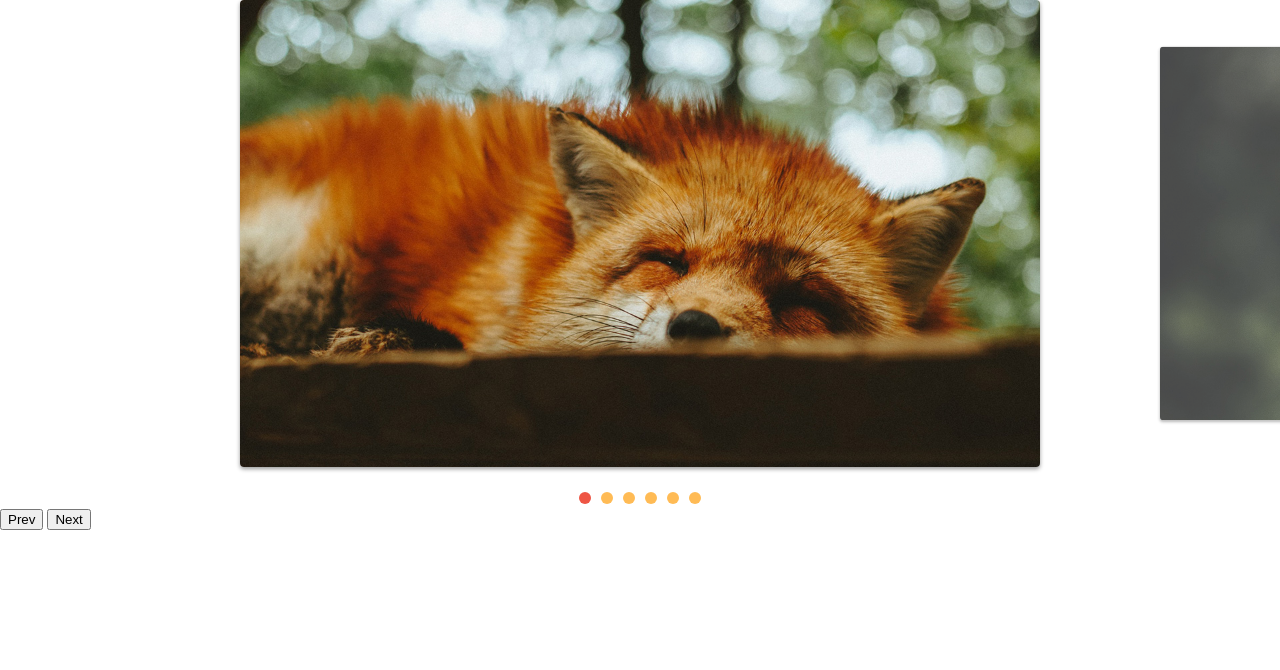
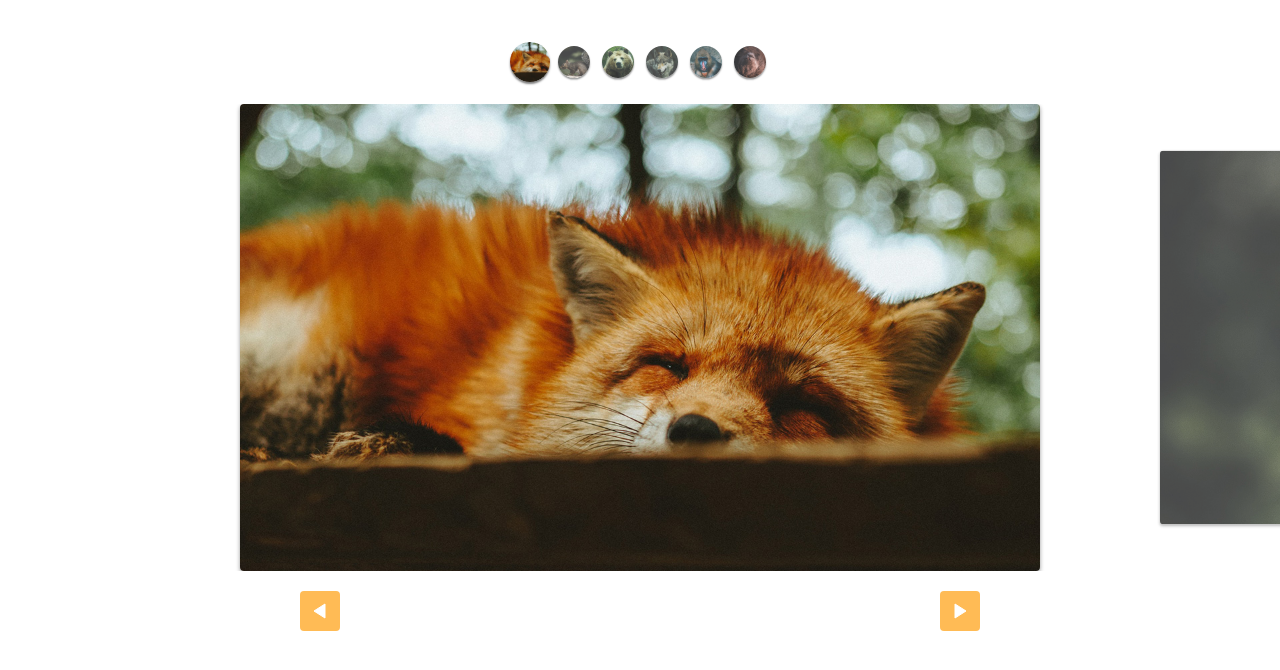
Before and after one commit to djanesoares/projetocomslides, a plain HTML site: page index.html in a window 1280 px wide. Drawn offline with Linux system fonts and the light colour scheme.

Commit message:
custom-controls estilizados

```diff
--- a/css/style.css
+++ b/css/style.css
@@ -65,3 +65,48 @@ img {
 [data-control='slide'] li.active a, [data-control='slide'] li a:hover  {
   background: #E54;
 }
+
+.custom-controls{
+  display: flex;
+  justify-content: center;
+  margin-top: 40px;
+  flex-wrap: wrap;
+  margin-bottom: 20px;
+  transition: .3s;
+}
+.custom-controls li{
+  opacity: .8;
+  transform: scale(.8);
+  width: 40px;
+  height: 40px;
+  border-radius: 50%;
+  overflow: hidden;
+  margin: 2px;
+  box-shadow: 0 2px 2px rgba(0,0,0,.5);
+
+}
+
+.custom-controls li.active{
+  opacity: 1;
+  transform: scale(1);
+}
+
+.arrow-nav {
+  display: flex;
+  justify-content: space-around;
+  margin: 20px 0;
+}
+
+.arrow-nav button {
+  cursor: pointer;
+  border: none;
+  border-radius: 4px;
+  color: white;
+  width: 40px;
+  height: 40px;
+  background: #FB5 url('../img/arrow.svg') center center no-repeat;
+}
+
+.arrow-nav button.prev {
+  transform: rotate(-180deg);
+}
--- a/index.html
+++ b/index.html
@@ -9,6 +9,14 @@
 </head>
 
 <body>
+  <ul class="custom-controls">
+    <li><img src="img/foto1-thumb.jpg" alt=""></li>
+    <li><img src="img/foto2-thumb.jpg" alt=""></li>
+    <li><img src="img/foto3-thumb.jpg" alt=""></li>
+    <li><img src="img/foto4-thumb.jpg" alt=""></li>
+    <li><img src="img/foto5-thumb.jpg" alt=""></li>
+    <li><img src="img/foto6-thumb.jpg" alt=""></li>
+  </ul>
   <div class="slide-wrapper">
     <ul class="slide">
       <li><img src="img/foto1.jpg" alt=""></li>
@@ -21,8 +29,8 @@
   </div>
 
   <div class="arrow-nav">
-      <button class="prev">Prev</button>
-      <button class="next">Next</button>
+      <button class="prev"></button>
+      <button class="next"></button>
   </div>
 
   <script type="module" src="js/script.js"></script>
--- a/js/script.js
+++ b/js/script.js
@@ -1,10 +1,7 @@
-import {SlideNav} from './slide.js';
+import SlideNav from './slide.js';
 
 const slide = new SlideNav('.slide', '.slide-wrapper');
 slide.init();
 
 slide.addArrow('.prev','.next');
-
-slide.addControl();
-
-console.log(slide);
+slide.addControl('.custom-controls');
--- a/js/slide.js
+++ b/js/slide.js
@@ -164,7 +164,7 @@ export class Slide {
   }
 }
 
-export class SlideNav extends Slide {
+export default class SlideNav extends Slide {
 
   constructor(slide, wrapper){
     super(slide, wrapper)
```
